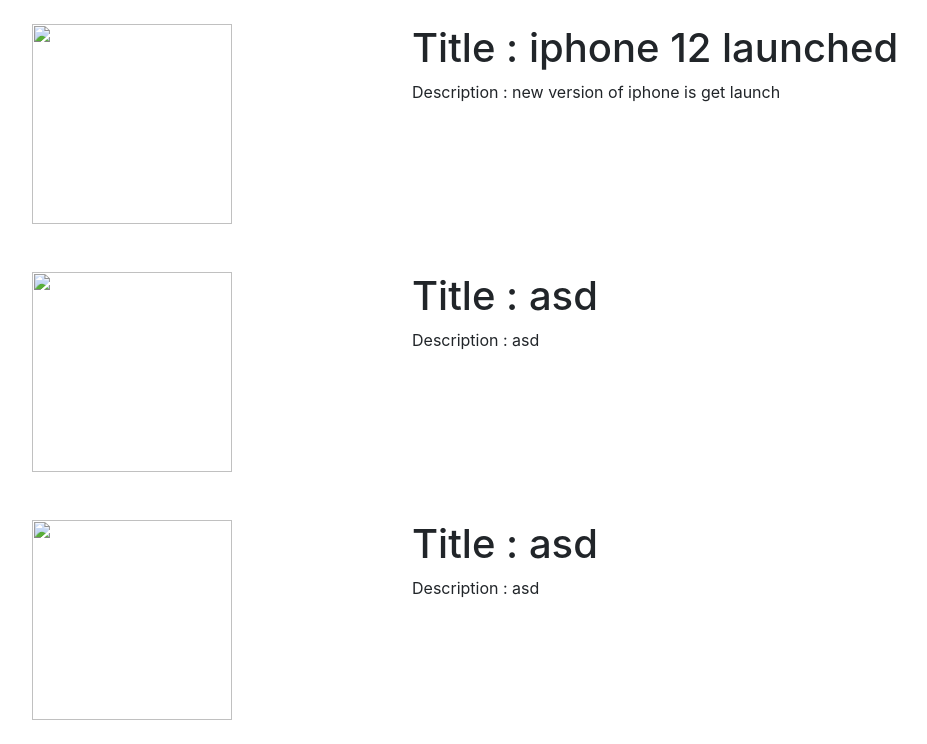
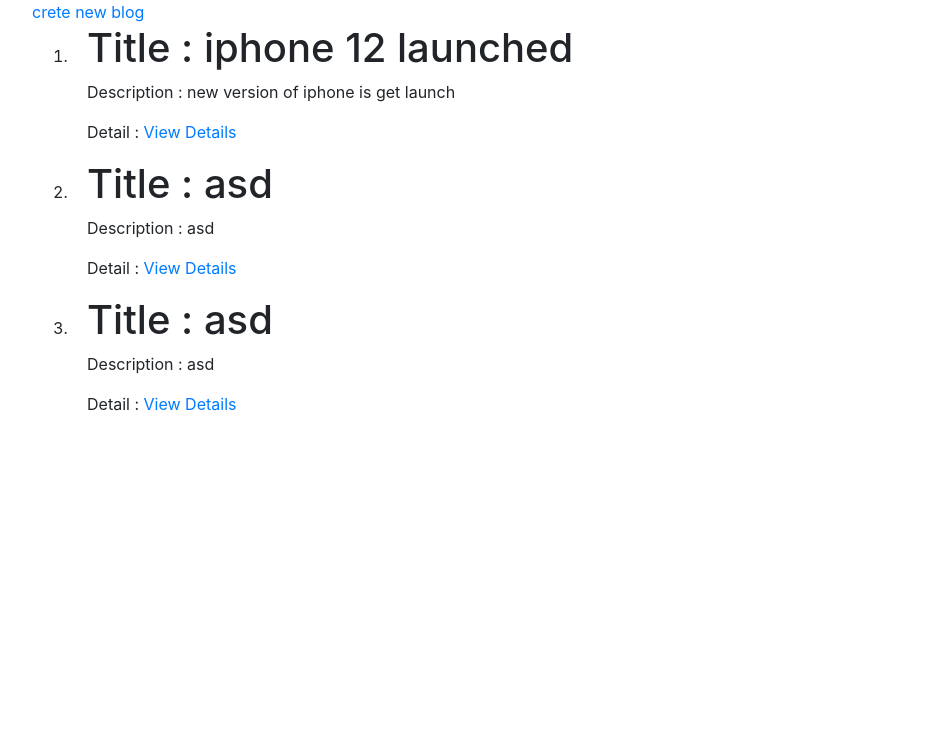
Before and after one commit to anujbidkar/Django-Blog, a Django app: page / in a window 1280 px wide. Shown: the part 56-800 px from the top of the page, without its empty margins (53-980 px from the left). Run offline with Django 3.2, Linux system fonts and the light colour scheme; data comes from the database, SQL or seed files in the repository; both versions use the stored data as it was after the commit; some libraries are stand-ins or nearby versions.

Commit message:
CRUD operation Done

```diff
--- a/myblog/models.py
+++ b/myblog/models.py
@@ -1,5 +1,5 @@
 from django.db import models
-
+from django.urls import reverse
 # Create your models here.
 class Myblog(models.Model):
     author = models.ForeignKey(
@@ -13,3 +13,6 @@
 
     def __str__(self):
         return self.title
+
+    def get_absolute_url(self):
+        return reverse('home')
--- a/myblog/urls.py
+++ b/myblog/urls.py
@@ -4,4 +4,8 @@
 
 urlpatterns = [
     path('',views.Homepage.as_view(),name='home'),
+    path('new',views.AddPost.as_view(),name='new'),
+    path('detailView/<int:pk>',views.ViewDetail.as_view(),name='detailView'),
+    path('blog_edit/<int:pk>',views.EditPost.as_view(),name='blog_edit'),
+    path('blog_delete/<int:pk>',views.DeletePost.as_view(),name='blog_delete'),
 ]
--- a/myblog/views.py
+++ b/myblog/views.py
@@ -1,8 +1,30 @@
-from django.views.generic import ListView
-
+from django.views.generic import ListView,DetailView
+from django.views.generic import CreateView,UpdateView,DeleteView
 from .models import Myblog
-
+from django.urls import reverse_lazy
 
 class Homepage(ListView):
     model = Myblog
     template_name ="home.html"
+
+class ViewDetail(DetailView):
+    model = Myblog
+    template_name ="DetailView.html"
+    context_object_name = 'batman'
+
+class AddPost(CreateView):
+    model = Myblog
+    template_name ="addnew.html"
+    fields = ['author','title' ,'text']
+
+class EditPost(UpdateView):
+    model = Myblog
+    template_name ="blog_edit.html"
+    fields = ['title' ,'text']
+
+class DeletePost(DeleteView):
+    model = Myblog
+    template_name ="blog_delete.html"
+    context_object_name = 'batman'
+    fields = ['title' ,'text']
+    success_url = reverse_lazy('home')
--- a/templates/home.html
+++ b/templates/home.html
@@ -4,16 +4,12 @@
 
 {% block content %}
 
+<a href="{% url 'new' %}">crete new blog</a>
+<div class="row"></div>
+<ol>
+
 {% for x in object_list  %}
-<br>
-<div class="row">
-
-
-<div class="col-lg-4">
-    <img width="200px" height="200px" src='{{x.image}}' alt="">
-
-</div>
-
+<li>
 <div class="col-lg-8">
     <h1>
         Title : {{x.title}}
@@ -21,10 +17,17 @@
     <p>
         Description : {{x.text}}
     </p>
+
+    <p>
+        Detail :
+        <a href="{% url 'detailView' x.pk   %}">View Details</a>
+    </p>
 </div>
-</div>
-<br>
+
+
+</li>
 {% endfor %}
 
-
+</ol>
+</div>
 {% endblock content %}
--- a/templates/index.html
+++ b/templates/index.html
@@ -12,7 +12,7 @@
   </head>
   <body>
     <nav class="navbar navbar-expand-lg navbar-light bg-light">
-        <a class="navbar-brand" href="#">My Blog</a>
+        <a class="navbar-brand" href="{% url 'home' %}">My Blog</a>
         <button class="navbar-toggler" type="button" data-toggle="collapse" data-target="#navbarSupportedContent" aria-controls="navbarSupportedContent" aria-expanded="false" aria-label="Toggle navigation">
           <span class="navbar-toggler-icon"></span>
         </button>
@@ -20,7 +20,7 @@
         <div class="collapse navbar-collapse" id="navbarSupportedContent">
           <ul class="navbar-nav ml-auto">
             <li class="nav-item active">
-              <a class="nav-link" href="#">Home <span class="sr-only">(current)</span></a>
+              <a class="nav-link" href="{% url 'home' %}">Home <span class="sr-only">(current)</span></a>
             </li>
             <li class="nav-item">
               <a class="nav-link" href="#">Link</a>
```
Also changed, not shown: templates/DetailView.html (added, +24 -0 lines), templates/addnew.html (added, +16 -0 lines), templates/blog_delete.html (added, +20 -0 lines), templates/blog_edit.html (added, +16 -0 lines), db.sqlite3, post_image/adi-goldstein-1Xafaerat1s-unsplash.jpg (added), post_image/christopher-gower-m_HRfLhgABo-unsplash.jpg (deleted), post_image/jonathan-kemper-t6Wmvbw_MdI-unsplash1.jpg (deleted).
